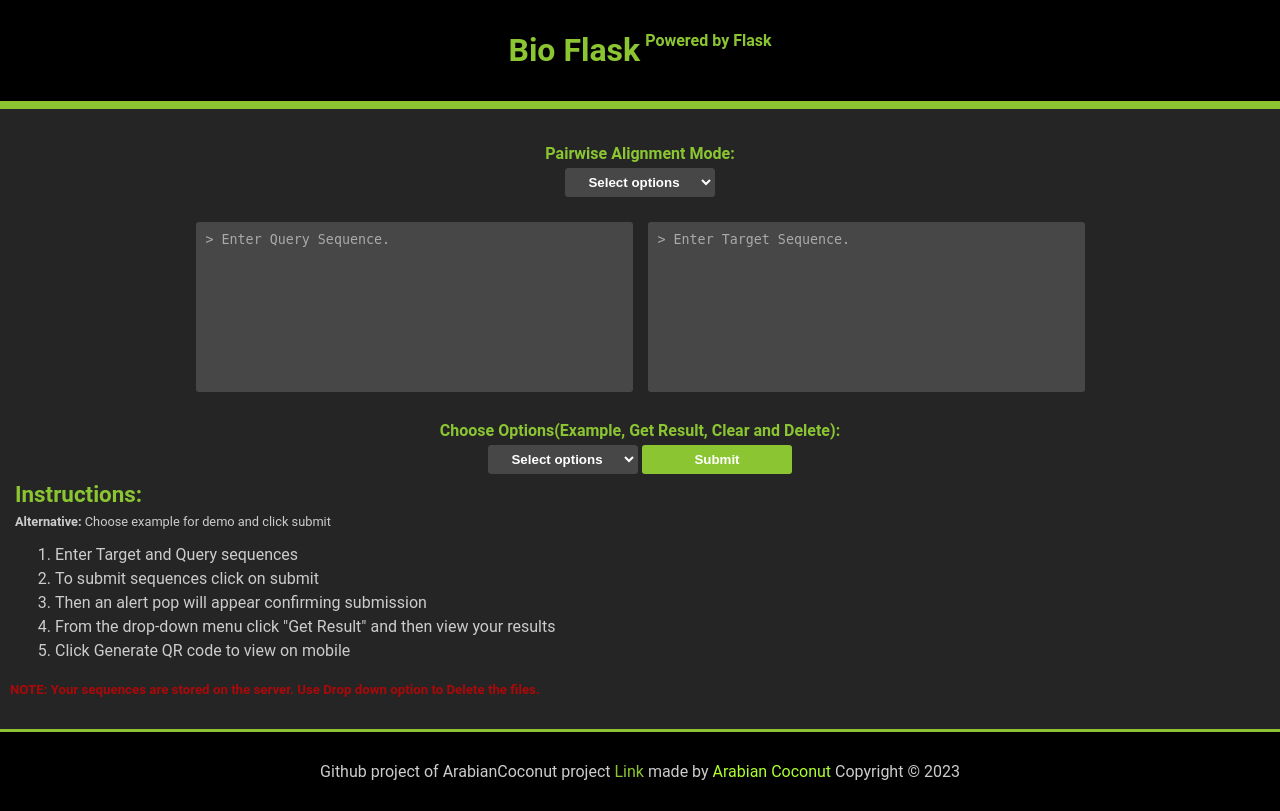
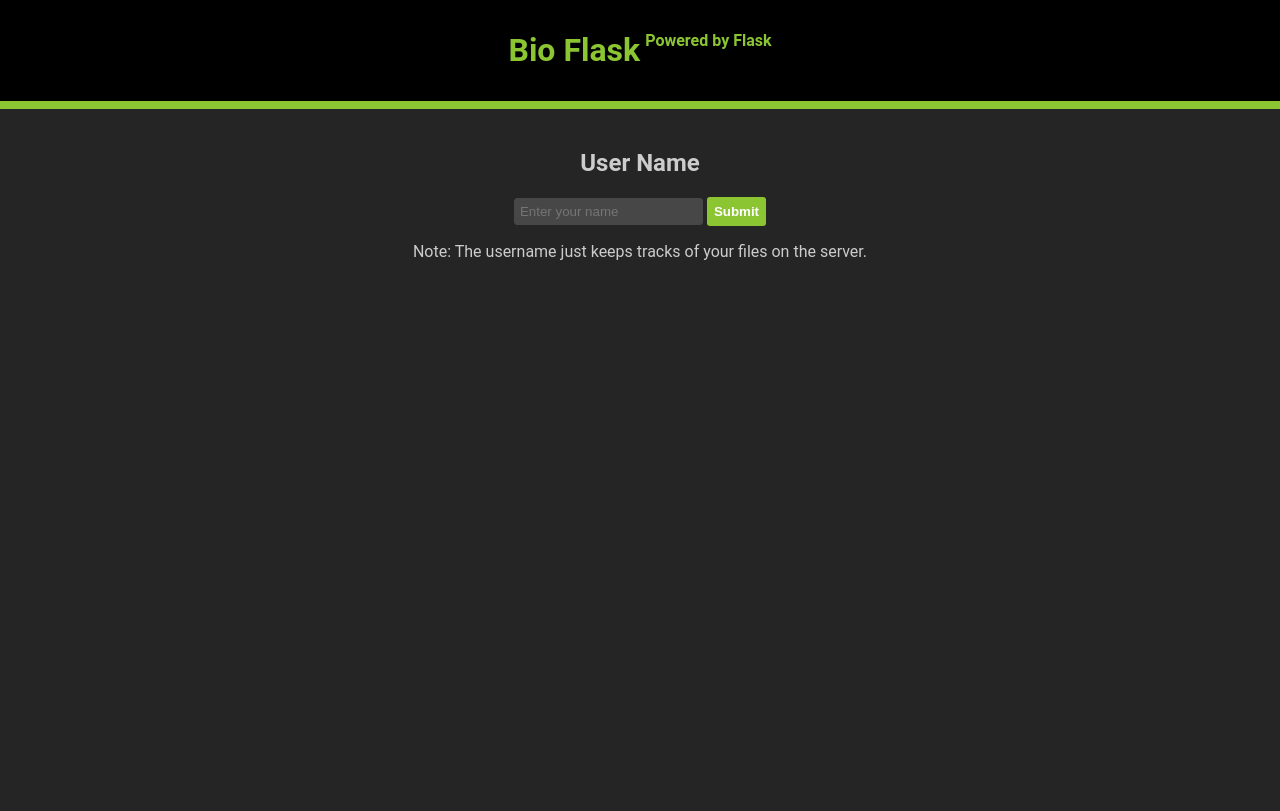
Before and after one commit to ArabianCoconut/BioFlask, a Flask app: page / in a window 1280 px wide. After the commit the page ends 260 px from the top, so only its background shows below. Run offline with Flask 3, Linux system fonts and the light colour scheme.

Commit message:
chore: Update username container style in style.css and script.js
The username container style in the style.css file and script.js file has been updated to include the ".username_container" class. This change allows for proper display and alignment of the username container in the application.

```diff
--- a/src/Flask/main.py
+++ b/src/Flask/main.py
@@ -4,12 +4,13 @@
 * @Description: This is the main application file for the flask application
 """
 import os
-from flask import Flask, render_template, request, redirect, url_for, Response
+from flask import Flask, make_response, render_template, request, redirect, url_for, Response
 from flask_cors import CORS
 from modules import Bioprocess as Bio
 
 app = Flask(__name__)
 CORS(app)
+
 
 
 def start_app(host, port, debug=bool()) -> Flask:
@@ -27,11 +28,19 @@
         app.run(host=host, port=port, debug=False)
     return app
 
+@app.route("/", methods=['GET', 'POST'])
+def userpage():
+    if request.method == 'POST':
+        user = request.form['username']
+        resp = make_response(render_template("index.html",userid=user))
+        resp.set_cookie('Username', user, samesite='Strict')
+        return resp
+    return render_template('userpage.html')
 
-@app.route("/", methods=['GET'])
-def html():
-    """ Renders the html page """
-    return render_template('index.html')
+# @app.route("<username>/index", methods=['GET'])
+# def index(username):
+#     """ Renders the index.html page """
+#     render_template("index.html",username=username)
 
 
 @app.route("/upload", methods=['POST', 'GET'])
@@ -64,8 +73,9 @@
     """
     * This is the route for the results text file.
     """
-    if request.method == 'GET' and os.path.exists("static/results.txt"):
-        return redirect(url_for('static', filename='results.txt'))
+    username = request.cookies.get('Username')
+    if request.method == 'GET' and os.path.exists(f"static/results_{username}.txt"):
+        return redirect(url_for('static', filename=f'results_{username}.txt'))
     else:
         return Response(status=404)
 
@@ -75,9 +85,12 @@
     """
     * This is the route for the delete page
     """
-    if os.path.exists("static/results.txt") or os.path.exists("static/qr.png"):
-        os.remove("static/results.txt")
-        os.remove("static/qr.png")
+    username = request.cookies.get('Username')
+    RESULT_PATH = f"static/results_{username}.txt"
+    QR_PATH=f"static/qr_{username}.png"
+    if os.path.exists(RESULT_PATH) or os.path.exists(QR_PATH):
+        os.remove(RESULT_PATH)
+        os.remove(QR_PATH)
     return redirect(url_for('html', _method='GET'))
 
 
--- a/src/Flask/modules/Bioprocess.py
+++ b/src/Flask/modules/Bioprocess.py
@@ -15,12 +15,12 @@
     * @return {string} load_dump
     """
     j_load: object = json.loads(json_stream)
-    sequence_alignment(j_load['Target'], j_load['Query'], j_load['Mode'])
+    sequence_alignment(j_load['Target'], j_load['Query'], j_load['Mode'], j_load['Username'])
     qr_code(j_load['Url'])
     return 0
 
 
-def sequence_alignment(target: str, query: str, mode: str):
+def sequence_alignment(target: str, query: str, mode: str, username: str):
     """
     * This function performs the sequence alignment
     * @param {string} target, the target sequence
@@ -31,7 +31,7 @@
     alignments.mode = mode
     alignments = alignments.align(target, query)
     results: list = []
-    with open("static/results.txt", "w", encoding='UTF-8') as file:
+    with open(f"static/results_{username}.txt", "w", encoding='UTF-8') as file:
         for _a in alignments:
             results.append(_a)
             file.write(str(_a))
--- a/src/Flask/static/script.js
+++ b/src/Flask/static/script.js
@@ -30,8 +30,16 @@
                     "Query": query.value,
                     "Target": target.value,
                     "Mode": _mode.value,
-                    "Url": window.location.href
+                    "Url": window.location.href,
+                    "Cookies": document.cookie.split(';').reduce((acc, cookie) => {
+                        const [key, value] = cookie.trim().split('=');
+                        if (key === "Username") {
+                            return value;
+                        }
+                        return acc;
+                    }, "")
                 };
+                console.log(data)
                 fetch("/upload", {
                     method: "POST",
                     headers: {"Content-Type": "application/json"},
--- a/src/Flask/static/style.css
+++ b/src/Flask/static/style.css
@@ -207,7 +207,7 @@
     width: 200px;
 }
 
-.outer_mode{
+.outer_mode,.username_container{
     display: flex;
     flex-direction: column;
     justify-content: center;
--- a/src/Flask/templates/index.html
+++ b/src/Flask/templates/index.html
@@ -2,10 +2,10 @@
 <html lang="en">
   <head>
     <title>BioFlask</title>
-        <meta charset="UTF-8">
-        <meta name="viewport" content="width=device-width, initial-scale=1">
-         <link rel="stylesheet" href="{{url_for('static', filename='style.css')}}">
-        <link rel="stylesheet" href="../static/style.css">
+    <meta charset="UTF-8" />
+    <meta name="viewport" content="width=device-width, initial-scale=1" />
+    <link rel="stylesheet" href="{{url_for('static', filename='style.css')}}" />
+    <link rel="stylesheet" href="../static/style.css" />
   </head>
   <body>
     <header class="head">
@@ -13,18 +13,6 @@
       <h4>Powered by Flask</h4>
     </header>
     <main class="body_div">
-
-            <!-- <div class="instructions">
-                <span id="span_instructions">Instructions:</span>
-                <span><b>Alternative:</b> Choose example for demo and click submit</span>
-                <ol>
-                    <li>Enter Target and Query sequences</li>
-                    <li>To submit sequences click on submit</li>
-                    <li>Then an alert pop will appear confirming submission</li>
-                    <li>From the drop-down menu click "Get Result" and then view your results</li>
-                    <li>Click Generate QR code to view on mobile</li>
-                </ol>
-            </div> -->
       <div class="outer_mode">
         <label>Pairwise Alignment Mode:</label>
         <div class="mode">
@@ -38,12 +26,24 @@
         <div class="textarea_box_container">
           <div id="col1">
             <!-- <label for="query"></label> -->
-                        <textarea id="query" rows="10" cols="50" placeholder="> Enter Query Sequence." draggable="false"></textarea>
+            <textarea
+              id="query"
+              rows="10"
+              cols="50"
+              placeholder="> Enter Query Sequence."
+              draggable="false"
+            ></textarea>
           </div>
           <div id="col2">
             <!-- <label for="target"></label> -->
-                        <textarea id="target" rows="10" cols="50" placeholder="> Enter Target Sequence." draggable="false"></textarea>
-                        <br>
+            <textarea
+              id="target"
+              rows="10"
+              cols="50"
+              placeholder="> Enter Target Sequence."
+              draggable="false"
+            ></textarea>
+            <br />
           </div>
         </div>
       </div>
@@ -60,26 +60,33 @@
       </div>
       <div class="instructions">
         <span id="span_instructions">Instructions:</span>
-                <span><b>Alternative:</b> Choose example for demo and click submit</span>
+        <span
+          ><b>Alternative:</b> Choose example for demo and click submit</span
+        >
         <ol>
           <li>Enter Target and Query sequences</li>
           <li>To submit sequences click on submit</li>
           <li>Then an alert pop will appear confirming submission</li>
-                    <li>From the drop-down menu click "Get Result" and then view your results</li>
+          <li>
+            From the drop-down menu click "Get Result" and then view your
+            results
+          </li>
           <li>Click Generate QR code to view on mobile</li>
         </ol>
       </div>
       <div class="bottom_footer">
-                <h5 id="note">NOTE: Your sequences are stored on the server. Use Drop down option to <b>Delete</b> the files.</h5>
+        <h5 id="note">
+          NOTE: Your sequences are stored on the server. Use Drop down option to
+          <b>Delete</b> the files.
+        </h5>
       </div>
     </main>
     <footer id="footer">
-            Github project of ArabianCoconut project <a href="https://github.com/ArabianCoconut/BioFlask">Link</a>
-            made by <span style="color:#ADFF2F">Arabian Coconut</span> Copyright © 2023
+      Github project of ArabianCoconut project
+      <a href="https://github.com/ArabianCoconut/BioFlask">Link</a> made by
+      <span style="color: #adff2f">Arabian Coconut</span> Copyright © 2023
     </footer>
     <script src="../static/script.js"></script>
     <script src="{{url_for('static', filename='script.js')}}"></script>
-
-
   </body>
 </html>
--- /dev/null
+++ b/src/Flask/templates/userpage.html
@@ -0,0 +1,30 @@
+<!DOCTYPE html>
+<html lang="en">
+  <head>
+    <title>BioFlask</title>
+    <meta charset="UTF-8" />
+    <meta name="viewport" content="width=device-width, initial-scale=1" />
+    <link rel="stylesheet" href="{{url_for('static', filename='style.css')}}" />
+    <!-- for testing only-->
+    <link rel="stylesheet" href="../static/style.css" />
+  </head>
+
+  <body>
+    <header class="head">
+      <h1>Bio Flask</h1>
+      <h4>Powered by Flask</h4>
+    </header>
+    <main>
+      <div class="username_container" style="display: flex;">
+        <h2>User Name</h2>
+        <form method="post">
+          <input type="text" id="username" name="username" placeholder="Enter your name"/>
+          <button onclick="submit_button_username()">Submit</button>
+        </form>
+        <p>Note: The username just keeps tracks of your files on the server.</p>
+      </div>
+    </main>
+    <script src="../static/script.js"></script>
+    <script src="{{url_for('static', filename='script.js')}}"></script>
+  </body>
+</html>
```
Also changed, not shown: src/Flask/templates/results.html (+7 -2 lines). Lines whose indentation alone changed are shown as unchanged.
